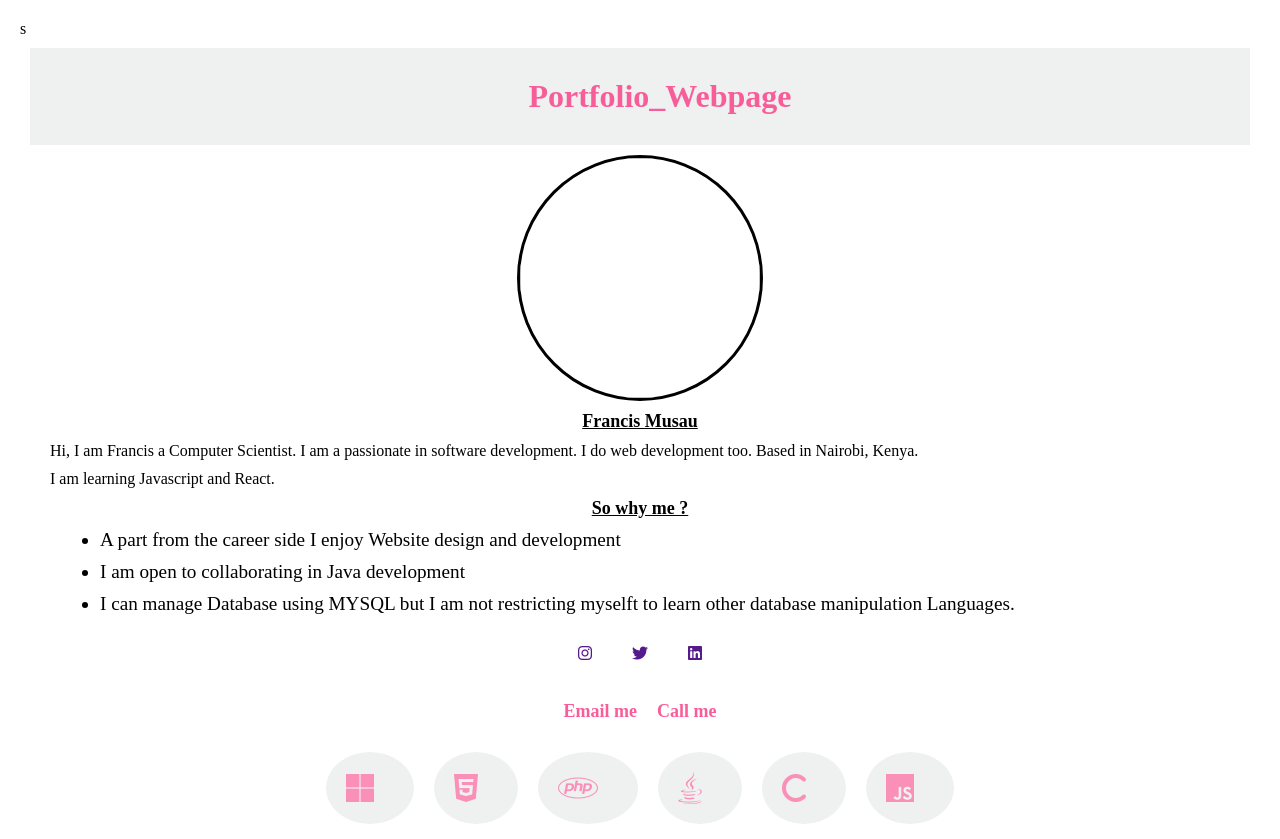
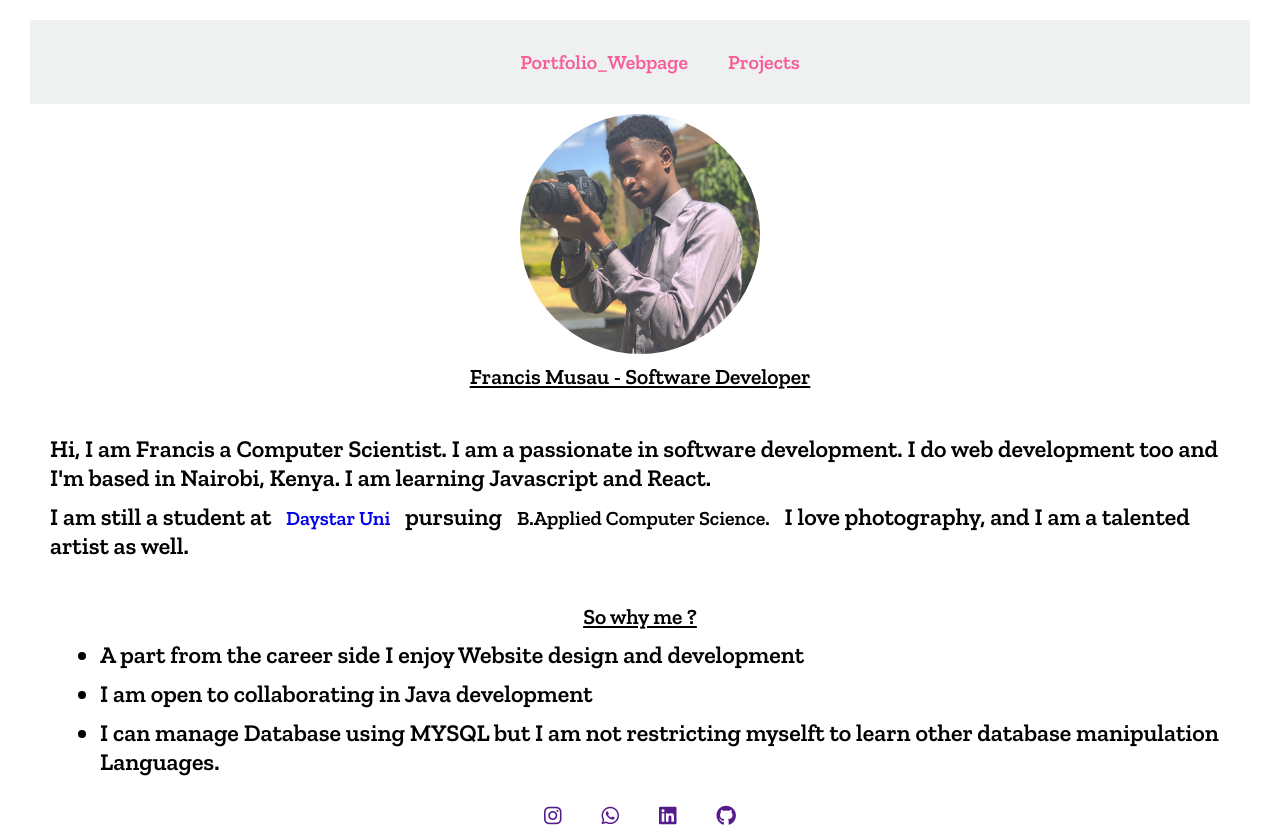
Before and after one commit to MuthamaFrancs/Potfolio-Webpage, a plain HTML site: page index.html in a window 1280 px wide. Shown: the top 839 px of the page. Drawn offline with nearby package versions, Linux system fonts and the light colour scheme.

```diff
--- a/index.css
+++ b/index.css
@@ -1,8 +1,11 @@
 *{
     margin: 10px;
+    font-family: 'Zilla Slab', serif;
+    font-size: 20px;
 
-    font-family: 'Zilla Slab', serif;
-
+}
+p{
+    font-size: larger;
 }
 .nav{
     margin: auto;
@@ -12,7 +15,7 @@
 }
 .nav li{
     float: left;
-    font-size: 2em;
+    font-size: large;
     font-weight: bold;
     list-style: none;
 
@@ -25,7 +28,7 @@
     color: hsl(337, 91%, 67%);
 }
 .nav li a:hover{
-    font-size: larger;
+    font-size:largery;
     color: hsl(337, 91%, 50%);
 }
 h3{
@@ -34,9 +37,6 @@
     font-size: large;
     text-decoration: underline;
 
-}
-ul{
-    justify-content: center;
 }
 a{
     text-decoration: none;
@@ -47,18 +47,15 @@
     width: 240px;
     margin: auto;
     display: block;
+    opacity: 80%;
+    border-radius: 50%;
+}
+img:hover{
     opacity: 100%;
 }
-img:hover{
-    opacity: 70%;
-}
-#body{
+.body{
     align-items: center;
     justify-content: center;
-}
-.myprofile{
-    border: solid black;
-    border-radius: 50%;
 }
 ul li{
     font-size: larger;
--- a/index.html
+++ b/index.html
@@ -11,14 +11,14 @@
     <!--Google fonts from fonts.google.com -->
     <link rel="preconnect" href="https://fonts.googleapis.com">
     <link rel="preconnect" href="https://fonts.gstatic.com" crossorigin>
-    <link href="https://fonts.googleapis.com/css2?family=Raleway&family=Zilla+Slab:wght@300&display=swap" rel="stylesheet">
+    <link href="https://fonts.googleapis.com/css2?family=Raleway&family=Zilla+Slab:wght@300;600&display=swap" rel="stylesheet">
 
     <link rel="stylesheet" href="https://cdnjs.cloudflare.com/ajax/libs/font-awesome/6.4.2/css/all.min.css" integrity="sha512-z3gLpd7yknf1YoNbCzqRKc4qyor8gaKU1qmn+CShxbuBusANI9QpRohGBreCFkKxLhei6S9CQXFEbbKuqLg0DA==" crossorigin="anonymous" referrerpolicy="no-referrer" />
 
     <style>
         @import url('https://fonts.googleapis.com/css2?family=Raleway&family=Zilla+Slab:wght@300&display=swap');
       </style>
-s
+
 </head>
 <body>
     <header>
@@ -27,6 +27,7 @@
             <ul>
                 <!-- <li><a href="index.html">Moi</a></li> -->
                 <li><a href="index.html">Portfolio_Webpage</a></li>
+                <li><a href="index.html">Projects</a></li>
 
             </ul>
         </navbar>
@@ -38,26 +39,29 @@
     <main>
 
         <div class="body">
-        <img class="myprofile" src="/anotherimage/profile-2398782_1280.png alt=" my profile >
-        <h3>Francis Musau</h3>
-        <p>Hi, I am Francis a Computer Scientist. I am a passionate in software development. I do web development too. Based in Nairobi, Kenya. </p>
+
+        <img src="/anotherimage/img.jpg" alt ="my profile" >
+        <h3><p>Francis Musau - Software Developer</p></h3>
+        <b><p>Hi, I am Francis a Computer Scientist. I am a passionate in software development. I do web development too and I'm based in Nairobi, Kenya. I am learning Javascript  and React.</p>
+        <p>I am still a student at <a style="text-decoration: none; ;" href="https://www.daystar.ac.ke/" >Daystar Uni</a> pursuing <span>B.Applied Computer Science.</span>  I love photography, and I am a talented artist as well.</p>
+        </b>
         </div>
 
         <div>
-
-            <p>I am learning Javascript  and React.</p>
             <h3><p>So why me ?</p></h3>
 
             <ul>
                 <li>A part from the career side I enjoy Website design and development</li>
                 <li>I am open to collaborating in Java development</li>
                 <li>I can manage Database using MYSQL but I am not restricting myselft to learn other database manipulation Languages.</li>
+
             </ul>
 
             <div class="socialicons">
             <a href=""><i class="fa-brands fa-instagram"></i></a>
-            <a href=""><i class="fa-brands fa-twitter"></i></a>
+            <a href=""><i class="fa-brands fa-whatsapp"></i></a>
             <a href=""><i class="fa-brands fa-linkedin"></i></a>
+            <a href=""><i class="fa-brands fa-github"></i></a>
 
             </div>
 
```
Also changed, not shown: anotherimage/IMG-20230309-WA0021.jpg (added), anotherimage/IMG-20230822-WA0002.jpg (added), anotherimage/img.jpg (added), 1 other file.
